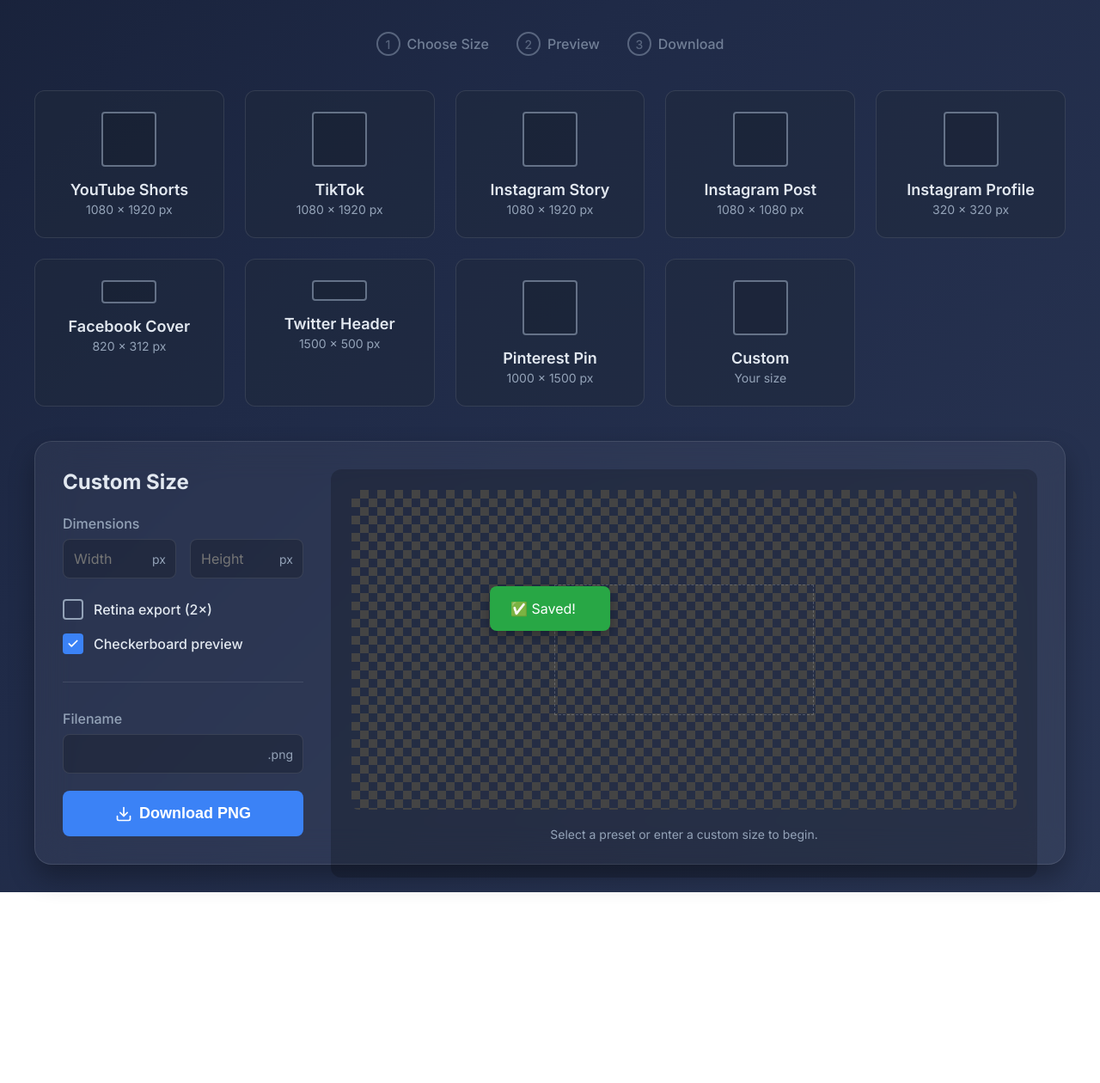
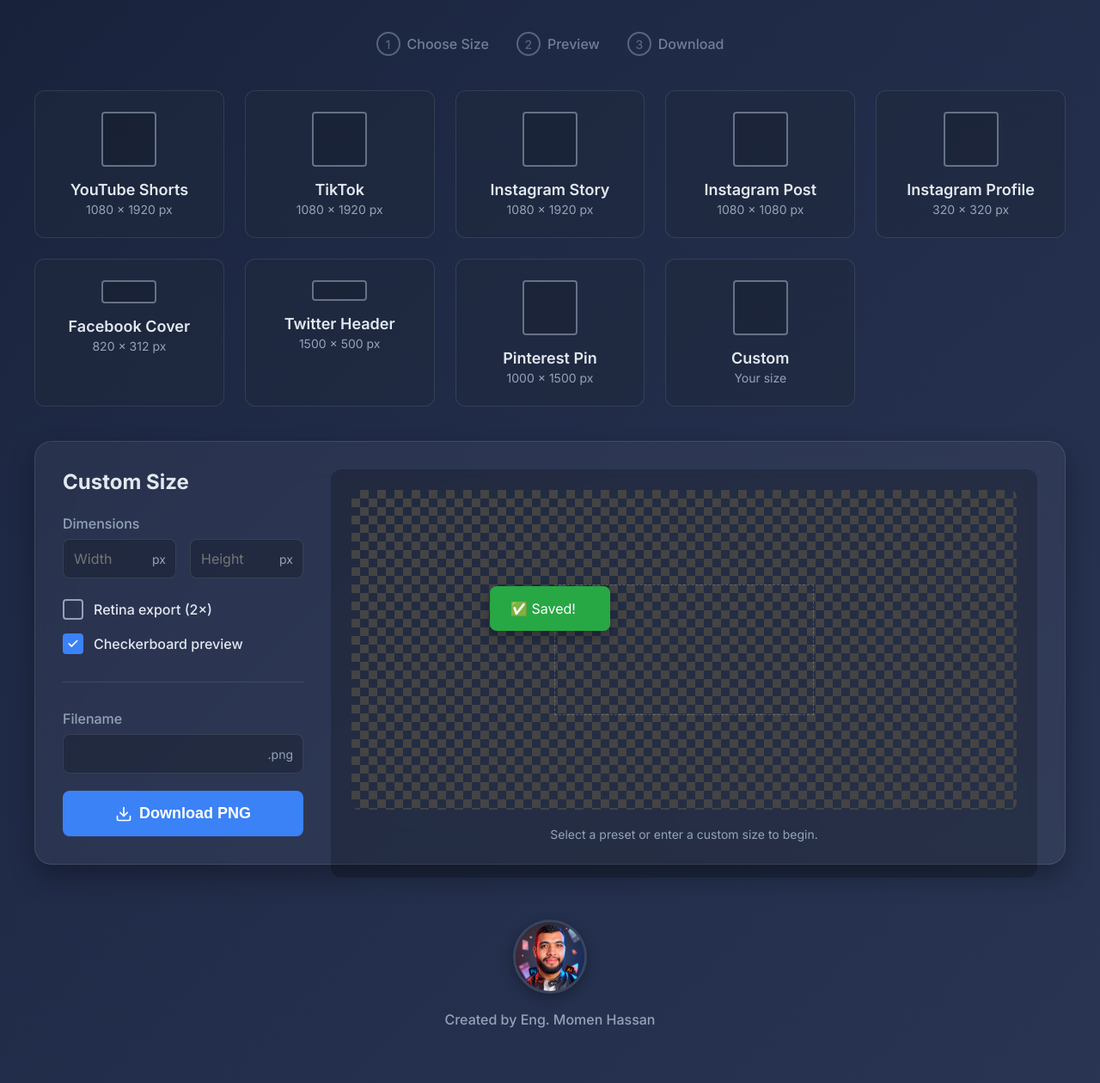
Before and after one commit to Momen534/TEG, a plain HTML site: page index.html in a window 1280 px wide. Shown: the part 112-1372 px from the top of the page at 86% size. Before the commit the page ends 1150 px from the top, so only its background shows below. Drawn offline with nearby package versions, Linux system fonts and the light colour scheme.

Commit message:
Update index.html

```diff
--- a/index.html
+++ b/index.html
@@ -3,7 +3,7 @@
 <head>
     <meta charset="UTF-8">
     <meta name="viewport" content="width=device-width, initial-scale=1.0">
-    <title>Transparent PNG Studio</title>
+    <title>TEG - Transparent Image Generator by Eng Momen Hassan</title>
 
     <!-- Google Fonts: Inter -->
     <link rel="preconnect" href="https://fonts.googleapis.com">
@@ -515,6 +515,29 @@
             .size-inputs { flex-direction: column; }
             .stepper { flex-direction: column; align-items: center; text-align: center; gap: 1rem; }
         }
+
+        /* Footer */
+        .app-footer {
+            margin-top: 4rem;
+            text-align: center;
+            color: var(--text-secondary);
+            padding-bottom: 2rem;
+        }
+
+        .author-pic {
+            width: 80px;
+            height: 80px;
+            border-radius: 50%;
+            border: 3px solid var(--panel-border);
+            margin-bottom: 1rem;
+            object-fit: cover;
+            box-shadow: 0 5px 15px var(--shadow-color);
+        }
+
+        .app-footer p {
+            margin: 0;
+            font-weight: 500;
+        }
     </style>
 </head>
 <body>
@@ -531,8 +554,8 @@
 
     <div class="container">
         <header class="app-header">
-            <h1>Transparent PNG Studio</h1>
-            <p class="tagline">Create transparent PNGs in any size — instantly.</p>
+            <h1>TEG</h1>
+            <p class="tagline">Transparent Image Generator by Eng Momen Hassan</p>
         </header>
 
         <div class="stepper">
@@ -608,6 +631,11 @@
         </div>
 
     </div>
+
+    <footer class="app-footer">
+        <img src="images/1.jpg" onerror="this.onerror=null;this.src='https://placehold.co/80x80/0b1120/e2e8f0?text=MH';" alt="Momen Hassan" class="author-pic">
+        <p>Created by Eng. Momen Hassan</p>
+    </footer>
 
     <script>
     document.addEventListener('DOMContentLoaded', () => {
```
